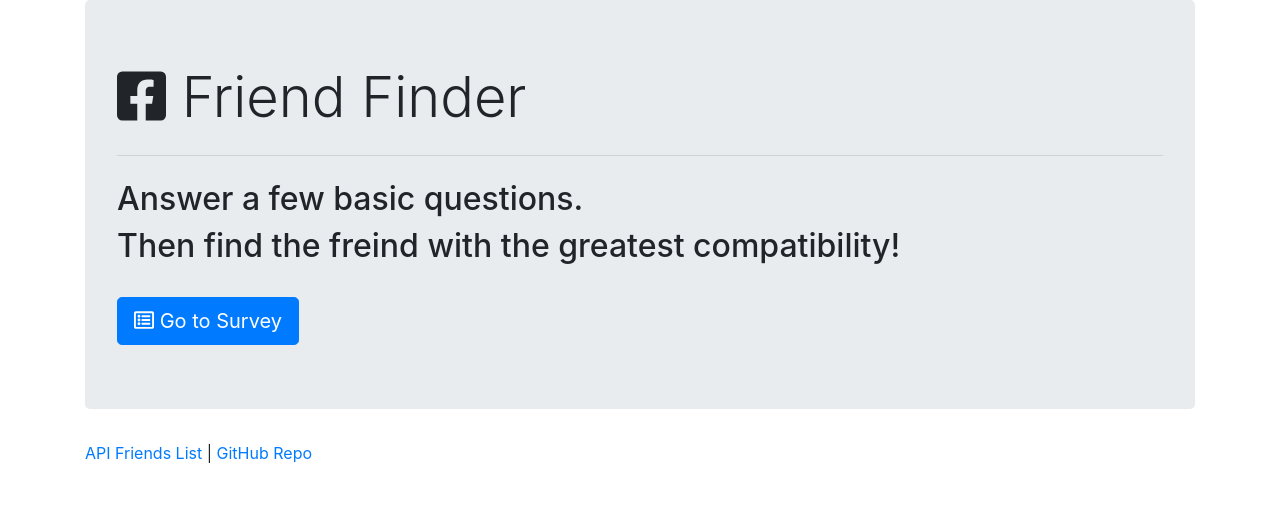
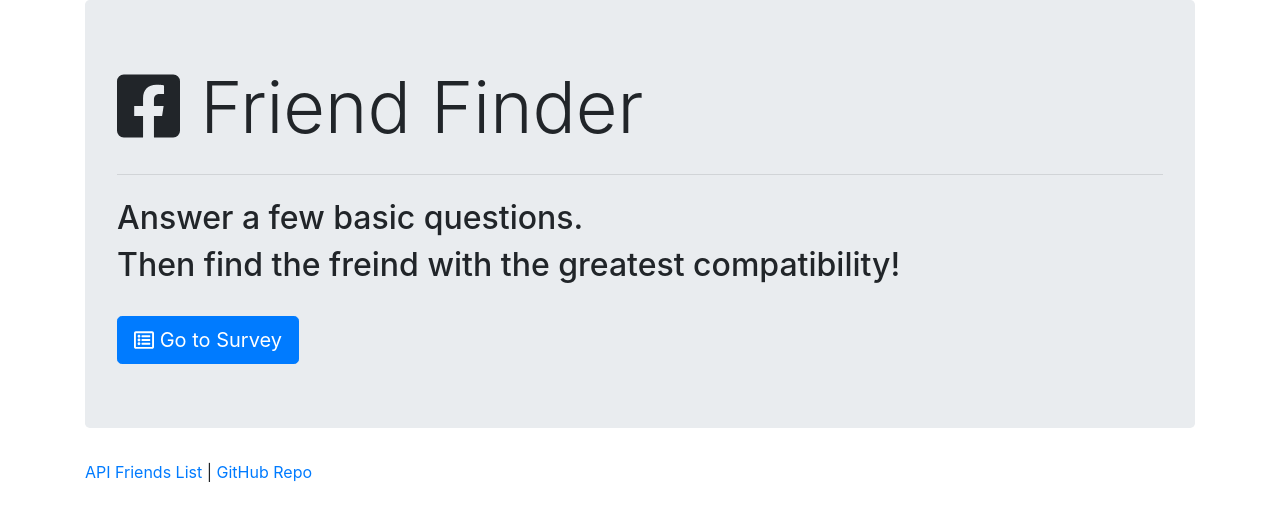
Before and after one commit to w3fl3x/FriendFinder, a website: page app/public/home.html in a window 1280 px wide. Drawn offline with nearby package versions, Linux system fonts and the light colour scheme.

Commit message:
Changed jumbotron h1 from display-4 to class='display-3'

```diff
--- a/app/public/home.html
+++ b/app/public/home.html
@@ -22,7 +22,7 @@
     <div class="container">
 
         <div class="jumbotron">
-            <h1 class="display-4"><i class="fab fa-facebook-square" aria-hidden="true"></i> Friend Finder</h1>
+            <h1 class="display-3"><i class="fab fa-facebook-square" aria-hidden="true"></i> Friend Finder</h1>
             <hr class="my-4">
             <h2>Answer a few basic questions.</h2>
             <h2>Then find the freind with the greatest compatibility!</h2>
```
